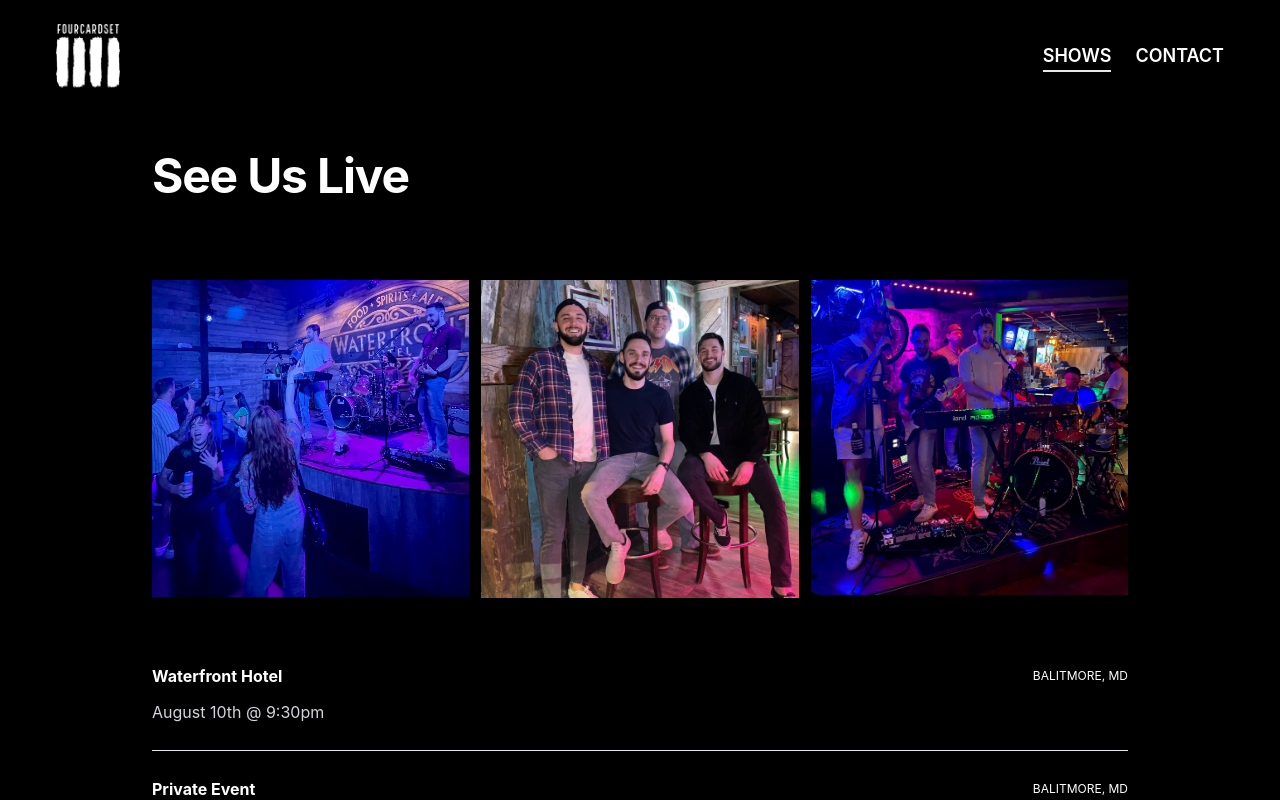
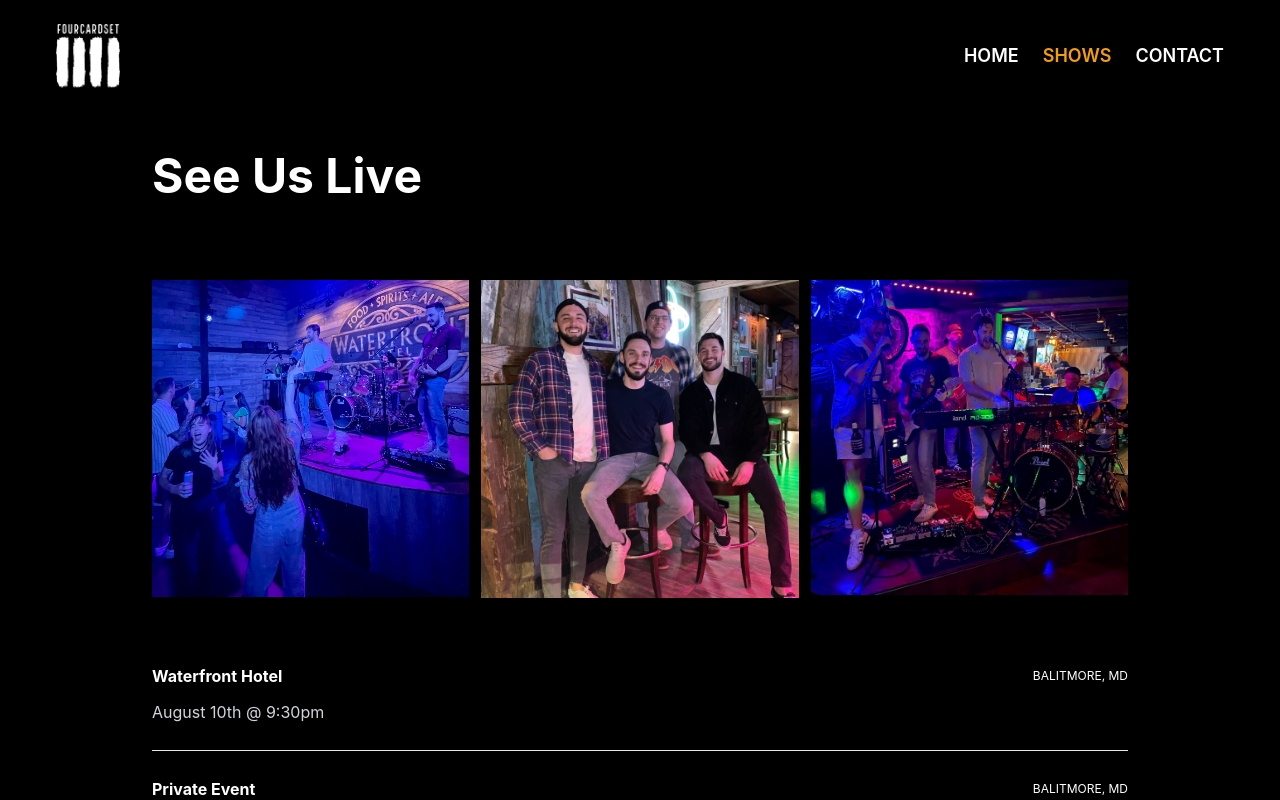
Before and after one commit to jshenk/fourcardset, a React (Create React App) app: page /events in a window 1280 px wide. Shown: the top 800 px of the page. Built offline with nearby package versions, Linux system fonts and the light colour scheme.

Commit message:
Update nav active style

```diff
--- a/src/Contact.js
+++ b/src/Contact.js
@@ -8,7 +8,7 @@ export default function ContactUs() {
       <Header />
       <div className="h-screen max-w-5xl px-5 pt-10 mx-auto">
         <h2
-          className="mb-20 text-3xl font-bold tracking-tight text-white lg:text-5xl"
+          className="mb-20 text-3xl font-bold text-white lg:text-5xl"
           id="contact"
         >
           Contact Us
--- a/src/Events.js
+++ b/src/Events.js
@@ -23,7 +23,7 @@ const Events = () => {
       <div className="pt-10 pb-20">
         <div className="w-full max-w-5xl px-6 mx-auto">
           <h2
-            className="mb-20 text-3xl font-bold tracking-tight text-white lg:text-5xl"
+            className="mb-20 text-3xl font-bold text-white lg:text-5xl"
             id="events"
           >
             See Us Live
--- a/src/components/Navigation.js
+++ b/src/components/Navigation.js
@@ -6,9 +6,19 @@ export default function Navigation() {
       <ul className="w-full mt-10 space-y-10 text-2xl font-semibold leading-6 text-center text-white uppercase lg:space-y-0 lg:flex md:text-sm lg:text-lg gap-x-6 lg:mt-0">
         <li>
           <NavLink
+            to="/"
+            className={({ isActive }) =>
+              isActive ? 'text-amber-500' : 'hover:text-amber-500'
+            }
+          >
+            Home
+          </NavLink>
+        </li>
+        <li>
+          <NavLink
             to="/events"
             className={({ isActive }) =>
-              isActive ? 'border-b-2 pb-1' : 'hover:border-b-2 pb-1'
+              isActive ? 'text-amber-500' : 'hover:text-amber-500'
             }
           >
             Shows
@@ -18,7 +28,7 @@ export default function Navigation() {
           <NavLink
             to="/contact"
             className={({ isActive }) =>
-              isActive ? 'border-b-2 pb-1' : 'hover:border-b-2 pb-1'
+              isActive ? 'text-amber-500' : 'hover:text-amber-500'
             }
           >
             Contact
```
